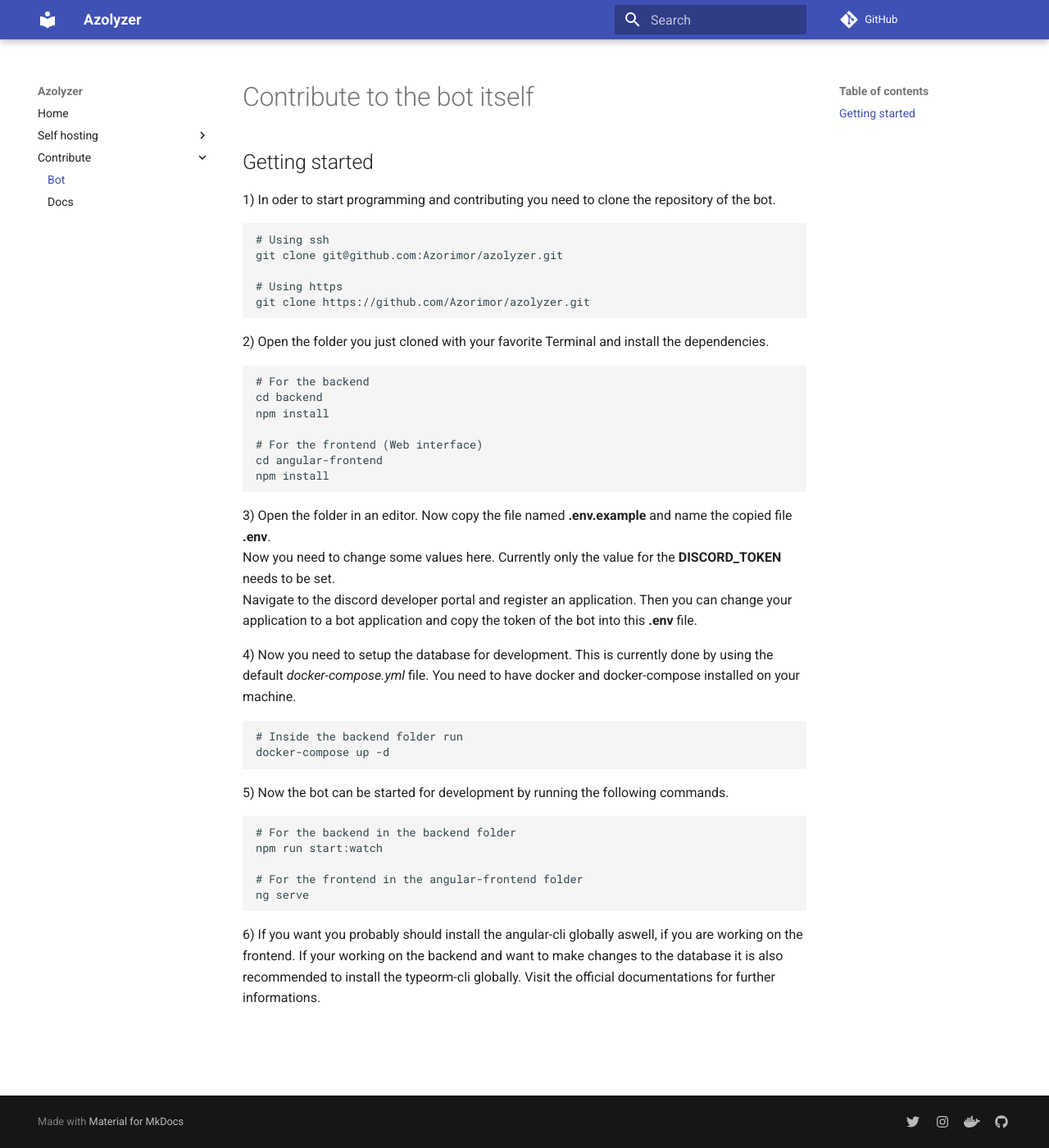
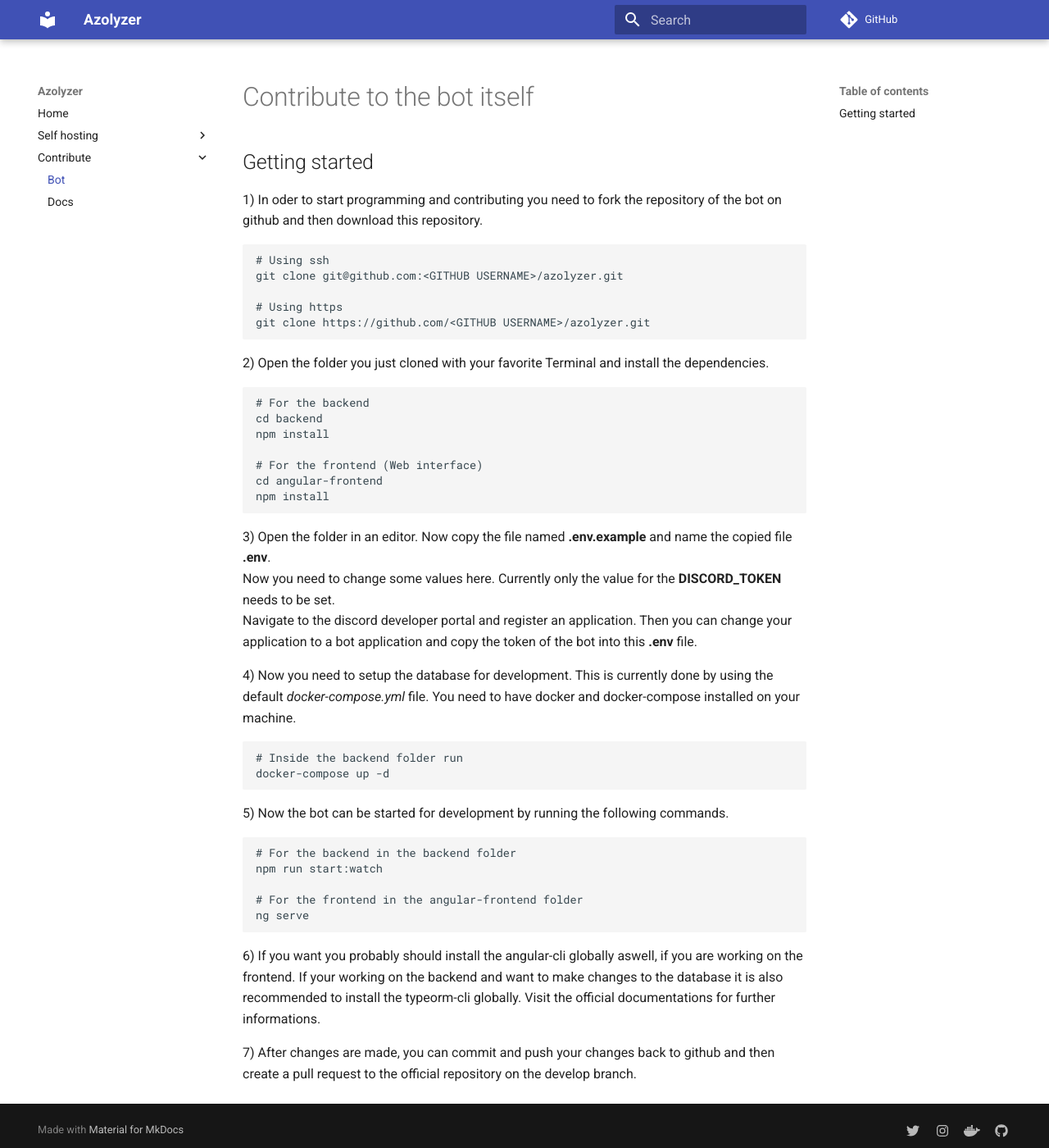
Before and after one commit to Azorimor/azolyzer-docs, an MkDocs documentation site: the page built from docs/contribute/bot.md, in a window 1280 px wide and 1400 px high. Shown: the whole window at 82% size. Built offline with MkDocs 1.6.1 and Material for MkDocs 9.7.7, drawn with Linux system fonts in a browser that asks for light colours; comment, search, counter and statistics services are not loaded.

Commit message:
Hotfix fork into pull request.

````diff
--- a/docs/contribute/bot.md
+++ b/docs/contribute/bot.md
@@ -1,13 +1,13 @@
 # Contribute to the bot itself
 ## Getting started
-1) In oder to start programming and contributing you need to clone the repository of the bot.
+1) In oder to start programming and contributing you need to fork the repository of the bot on github and then download this repository.
 
 ```
 # Using ssh
-git clone git@github.com:Azorimor/azolyzer.git
+git clone git@github.com:<GITHUB USERNAME>/azolyzer.git
 
 # Using https
-git clone https://github.com/Azorimor/azolyzer.git
+git clone https://github.com/<GITHUB USERNAME>/azolyzer.git
 ```
 
 2) Open the folder you just cloned with your favorite Terminal and install the dependencies.
@@ -46,3 +46,5 @@
 6) If you want you probably should install the angular-cli globally aswell, if you are working on the frontend.
 If your working on the backend and want to make changes to the database it is also recommended to install the typeorm-cli globally.
 Visit the official documentations for further informations.
+
+7) After changes are made, you can commit and push your changes back to github and then create a pull request to the official repository on the develop branch.
````
Also changed, not shown: docs/contribute/docs.md (+5 -3 lines).
